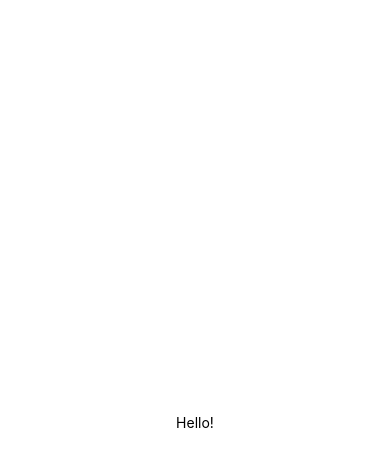
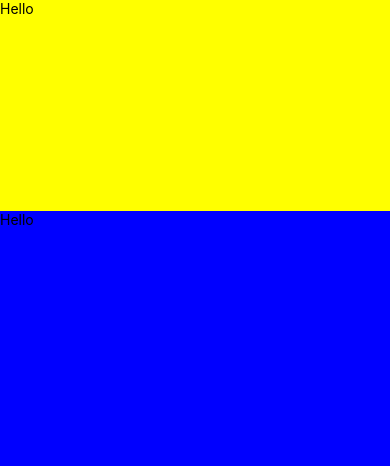
Before and after one commit to WON-JIN-LEE/React-Native-weatherApp, a React Native app: screen / in a window 390 px wide. Shown: the top 466 px of the page. Built offline with nearby package versions, Linux system fonts and the light colour scheme.

Commit message:
Add Layouts in React Native

```diff
--- a/App.js
+++ b/App.js
@@ -5,8 +5,8 @@ import { StyleSheet, Text, View } from 'react-native';
 export default function App() {
   return (
     <View style={styles.container}>
-      <Text>Hello!</Text>
-      <StatusBar style="auto" />
+      <View style={styles.yellowView}><Text>Hello</Text></View>
+      <View style={styles.blueView}><Text>Hello</Text></View>
     </View>
   );
 }
@@ -14,8 +14,14 @@ export default function App() {
 const styles = StyleSheet.create({
   container: {
     flex: 1,
-    backgroundColor: '#fff',
-    alignItems: 'center',
-    justifyContent: 'center',
   },
+  yellowView: {
+    flex: 1,
+    backgroundColor : "yellow"
+  },
+  blueView: {
+    flex: 3,
+    backgroundColor : "blue"
+  }
+
 });
```
